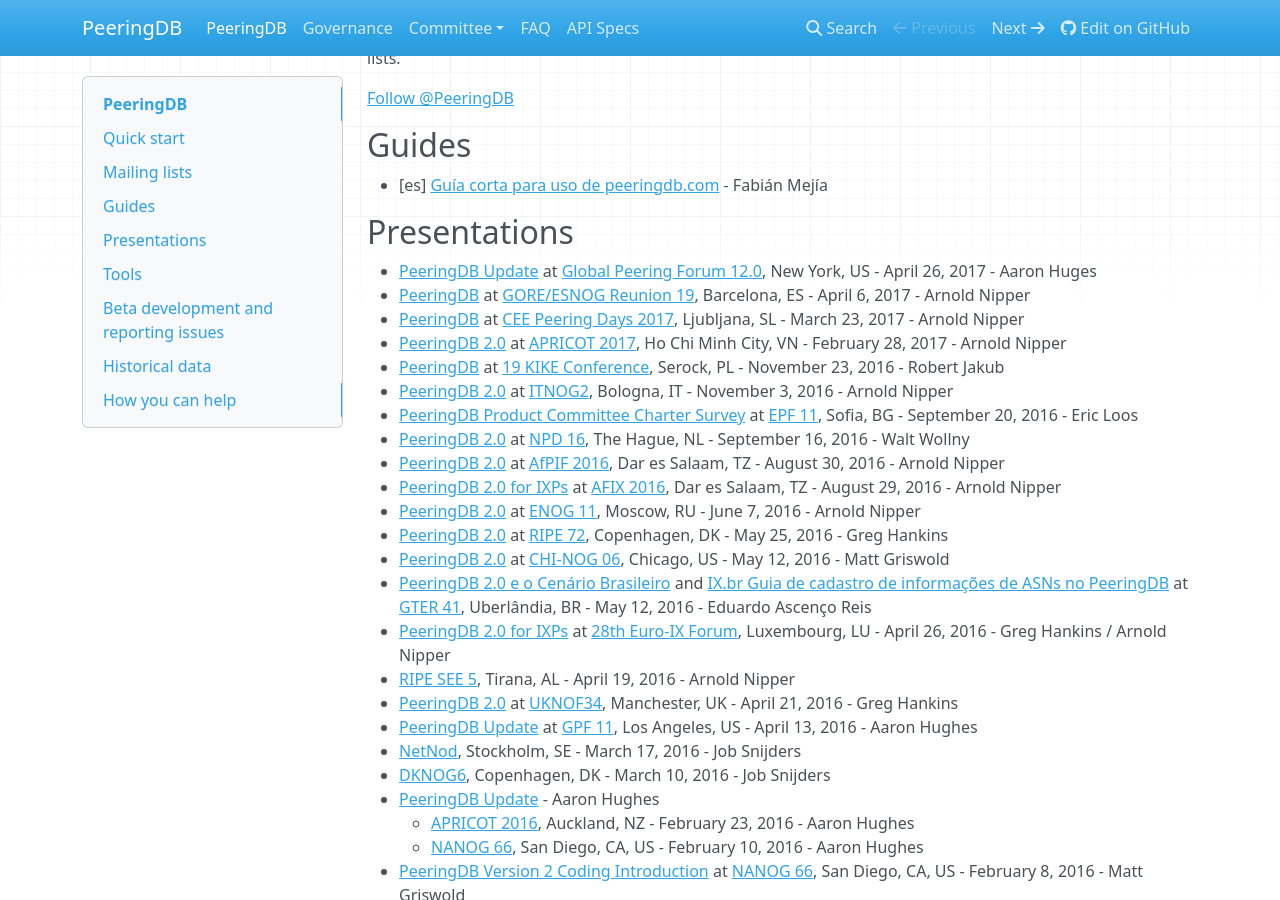
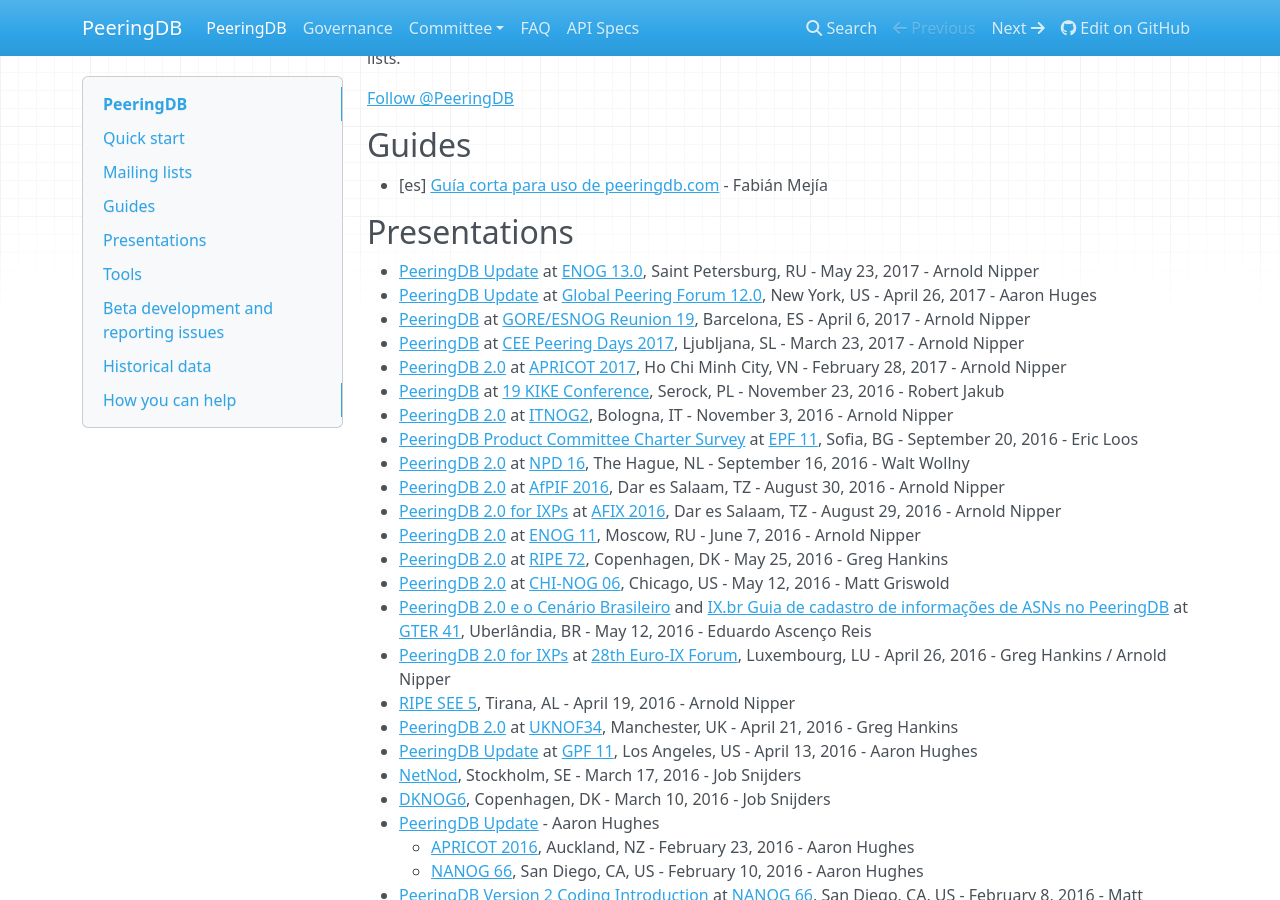
Before and after one commit to peeringdb/docs, an MkDocs documentation site: the page built from docs/index.md, in a window 1280 px wide and 900 px high, scrolled down 973 px. Built offline with MkDocs 1.6.1, drawn with Linux system fonts in a browser that asks for light colours; nearby versions of some CDN libraries; comment, search, counter and statistics services are not loaded; old or Windows-style settings are respelled for this version of MkDocs.

Commit message:
Add ENOG 13 presentation.

```diff
--- a/docs/index.md
+++ b/docs/index.md
@@ -61,6 +61,7 @@
 
 ## Presentations
 
+- [PeeringDB Update](presentation/20170523-ENOG13-Nipper.pdf) at [ENOG 13.0](https://www.enog.org/enog-13/), Saint Petersburg, RU - May 23, 2017 - Arnold Nipper
 - [PeeringDB Update](presentation/20170426-gpf-12.0-hughes-peeringdb.pdf) at [Global Peering Forum 12.0](https://www.peeringforum.com/gpf-12-0-peeringdb-update/), New York, US - April 26, 2017 - Aaron Huges
 - [PeeringDB](presentation/20170406-ESNOG19-Nipper.pdf) at [GORE/ESNOG Reunion 19](http://www.esnog.net/2017/01/goreesnog-reunion-19-csuccatnix-barcelona/), Barcelona, ES - April 6, 2017 - Arnold Nipper
 - [PeeringDB](presentation/20170323-CEE-Peeringdays-Nipper.pdf) at [CEE Peering Days 2017](http://www.peeringdays.eu/), Ljubljana, SL - March 23, 2017 - Arnold Nipper
```
Also changed, not shown: 1 other file.
